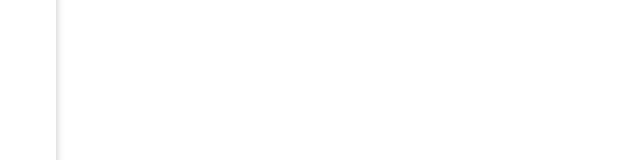
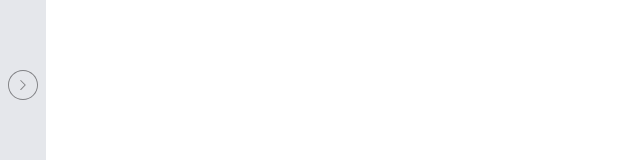
Before and after one commit to ArtemiuszKuzniecow/flow-project, a React (Create React App) app: page / in a window 1280 px wide. Shown: the part 315-475 px from the top of the page, without its empty margins (0-640 px from the left). Built offline with nearby package versions, Linux system fonts and the light colour scheme.

Commit message:
added navbar

```diff
--- /dev/null
+++ b/src/assets/avg.tsx
@@ -0,0 +1,37 @@
+import * as React from "react";
+
+export function CloseArrow() {
+  return (
+    <svg
+      xmlns="http://www.w3.org/2000/svg"
+      width="30"
+      height="30"
+      version="1.1"
+      viewBox="0 0 32 32"
+      xmlSpace="preserve"
+    >
+      <g fill="#808184">
+        <path d="M16 32c8.822 0 16-7.178 16-16S24.822 0 16 0 0 7.178 0 16s7.178 16 16 16zm0-31c8.271 0 15 6.729 15 15s-6.729 15-15 15S1 24.271 1 16 7.729 1 16 1z"></path>
+        <path d="M18.069 21.2a.498.498 0 00.708 0 .5.5 0 000-.707L14.284 16l4.492-4.493a.5.5 0 00-.707-.707l-4.846 4.846a.5.5 0 000 .707l4.846 4.847z"></path>
+      </g>
+    </svg>
+  );
+}
+
+export function OpenArrow() {
+  return (
+    <svg
+      xmlns="http://www.w3.org/2000/svg"
+      width="30"
+      height="30"
+      version="1.1"
+      viewBox="0 0 32 32"
+      xmlSpace="preserve"
+    >
+      <g fill="#808184">
+        <path d="M16 32c8.822 0 16-7.178 16-16S24.822 0 16 0 0 7.178 0 16s7.178 16 16 16zm0-31c8.271 0 15 6.729 15 15s-6.729 15-15 15S1 24.271 1 16 7.729 1 16 1z"></path>
+        <path d="M13.224 21.2a.498.498 0 00.708 0l4.846-4.846a.5.5 0 000-.707L13.931 10.8a.5.5 0 00-.707.707L17.716 16l-4.492 4.493a.499.499 0 000 .707z"></path>
+      </g>
+    </svg>
+  );
+}
--- a/src/components/Flow/Flow.tsx
+++ b/src/components/Flow/Flow.tsx
@@ -1,10 +1,17 @@
+import { Connection, Edge, EdgeChange, NodeChange } from "@reactflow/core";
 import * as React from "react";
-import ReactFlow, { Background, Controls } from "reactflow";
+import ReactFlow, {
+  Background,
+  Controls,
+  applyEdgeChanges,
+  applyNodeChanges,
+  addEdge,
+} from "reactflow";
 import "reactflow/dist/style.css";
 
 const edges = [{ id: "1-2", source: "1", target: "2" }];
 
-const nodes = [
+const initialNodes = [
   {
     id: "1",
     data: { label: "Hello" },
@@ -17,10 +24,31 @@ const nodes = [
   },
 ];
 
+const initialEdges = [{ id: "1-2", source: "1", target: "2" }];
+
 const Flow = () => {
+  const [nodes, setNodes] = React.useState(initialNodes);
+  const [edges, setEdges] = React.useState(initialEdges);
+
+  const onNodesChange = React.useCallback((changes: NodeChange[]) => {
+    return setNodes((nds) => applyNodeChanges(changes, nds));
+  }, []);
+  const onEdgesChange = React.useCallback((changes: EdgeChange[]) => {
+    return setEdges((eds) => applyEdgeChanges(changes, eds));
+  }, []);
+
+  const onConnect = React.useCallback((params: Edge<any> | Connection) => {
+    return setEdges((eds) => addEdge(params, eds));
+  }, []);
   return (
     <div style={{ height: 800 }} className="ml-10">
-      <ReactFlow nodes={nodes} edges={edges}>
+      <ReactFlow
+        nodes={nodes}
+        onNodesChange={onNodesChange}
+        edges={edges}
+        onEdgesChange={onEdgesChange}
+        onConnect={onConnect}
+      >
         <Background />
         <Controls />
       </ReactFlow>
--- a/src/components/Navbar/Navbar.tsx
+++ b/src/components/Navbar/Navbar.tsx
@@ -1,9 +1,27 @@
 import * as React from "react";
+import { CloseArrow, OpenArrow } from "../../assets/avg";
 
 const Navbar = () => {
-  return (
-    <div className="flex flex-row h-full fixed p-5 z-50 bg-white shadow-[rgba(0,_0,_0,_0.24)_0px_3px_8px]">
-      <p>Hi</p>
+  const [isCollapsed, setIsCollapsed] = React.useState(true);
+
+  return !isCollapsed ? (
+    <>
+      <div className="flex flex-row h-full fixed z-50 bg-white shadow-[rgba(0,_0,_0,_0.24)_0px_3px_8px]">
+        <p>Hi</p>
+        <div
+          onClick={() => setIsCollapsed(true)}
+          className="flex flex-col h-full justify-center hover:bg-gray-200 duration-300 px-2 cursor-pointer ml-4"
+        >
+          <CloseArrow />
+        </div>
+      </div>
+    </>
+  ) : (
+    <div
+      className="flex flex-col h-full justify-center fixed hover:bg-gray-200 duration-300 px-2 cursor-pointer"
+      onClick={() => setIsCollapsed(false)}
+    >
+      <OpenArrow />
     </div>
   );
 };
```
